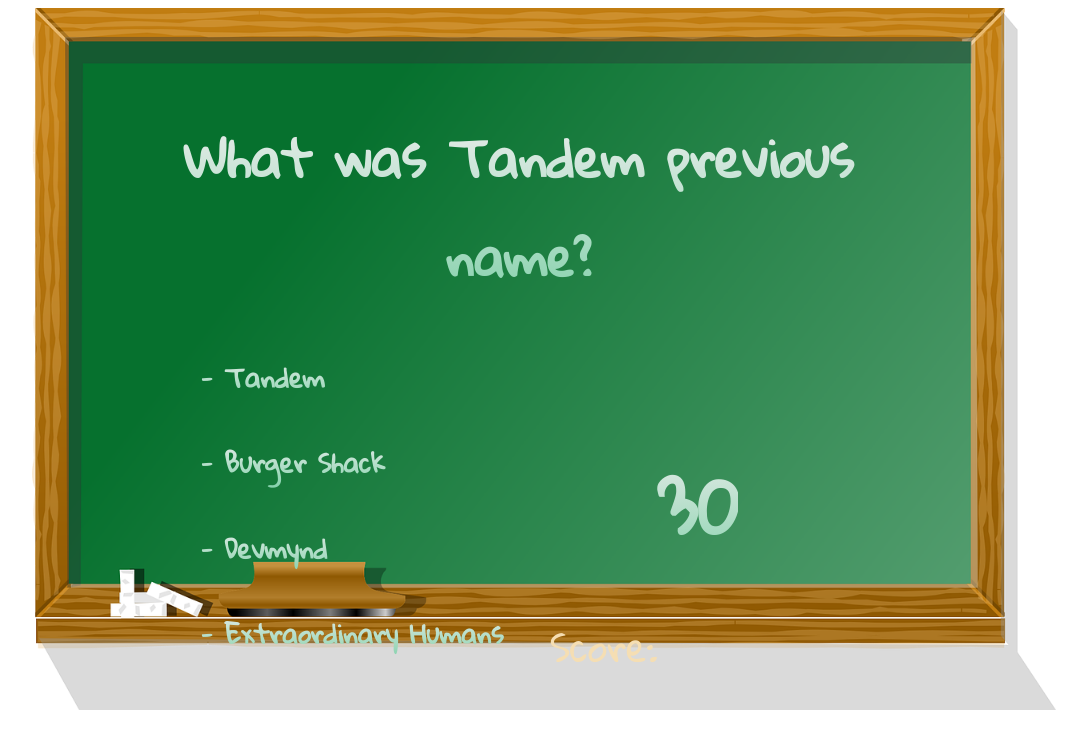
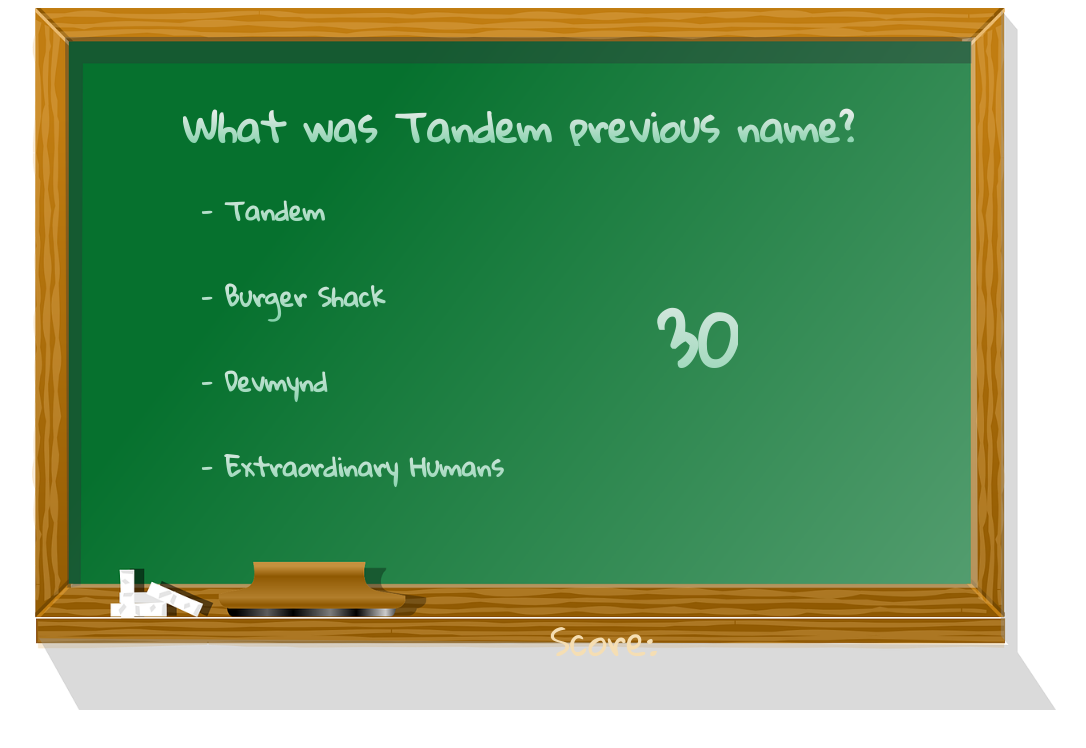
Before and after one commit to nirkraw/ClassRoom-Trivia, a React (Create React App) app: page / in a window 1280 px wide. Shown: the top 748 px of the page, without its empty margins (104-1190 px from the left). Built offline with nearby package versions, Linux system fonts and the light colour scheme.

Commit message:
reformat components

```diff
--- a/src/components/App.js
+++ b/src/components/App.js
@@ -1,10 +1,10 @@
 import '../styles/App.css';
-import Question from "./Question.jsx"
+import Board from "./Board.jsx"
 
 function App() {
   return (
     <div className="App">
-      <Question />
+      <Board />
     </div>
   );
 }
--- a/src/components/Question.jsx
+++ b/src/components/Board.jsx
@@ -1,11 +1,13 @@
 import React, { Component } from "react";
 import Questions from "../assets/questions.json";
-import Questioncss from "../styles/Question.css";
+import Boardcss from "../styles/Board.css";
 import OptionItem from "./OptionItem";
-import Clock from "./Clock"
-import song from "../assets/background-music.mp3"
+import Score from "./Score"
+import Clock from "./Clock";
+import song from "../assets/background-music.mp3";
 
-export default class Question extends Component {
+
+export default class Board extends Component {
   constructor(props) {
     super(props);
     this.state = {
@@ -17,14 +19,12 @@
     this.nextQuestion = this.nextQuestion.bind(this);
   }
 
-  componentDidMount() {
-
-  }
+  componentDidMount() {}
 
   nextQuestion() {
-    const newIdx= this.state.questionIdx + 1;
-    if(newIdx === Questions.length) this.endGame();
-    else this.setState({ questionIdx: newIdx});
+    const newIdx = this.state.questionIdx + 1;
+    if (newIdx === Questions.length) this.endGame();
+    else this.setState({ questionIdx: newIdx });
   }
 
   rightAnswer() {
@@ -33,67 +33,44 @@
     this.nextQuestion();
   }
 
+  endGame() {}
 
-  endGame() {
-
+  getRandomizedOptions(currQuestion) {
+    const options = currQuestion.incorrect;
+    options.push(currQuestion.correct);
+    options.sort(() => Math.random() - 0.5);
+    return options;
   }
 
 
-  getRandomizedOptions(currQuestion) {
-    const options = currQuestion.incorrect;
-      options.push(currQuestion.correct)
-      options.sort(() => Math.random() - 0.5);
-      return options;
-  }
-
-  formatScore() {
-    const score = this.state.score;
-    let numOnes = score % 5;
-    let numFives = (score - (score % 5)) / 5;
-
-    let stringScore = "";
-    for(let i = 0; i < numFives; i++) {
-      stringScore += "V";
-    }
-    for (let i = 0; i < numOnes; i++) {
-      stringScore += "I";
-    }
-
-    return stringScore;
-  }
-
   render() {
-
     const currQuestion = Questions[this.state.questionIdx];
     const options = this.getRandomizedOptions(currQuestion).map((option, i) => (
       <OptionItem
         option={option}
         key={i}
         answer={currQuestion.correct}
-        rightAnswer = {this.rightAnswer}
-        nextQuestion = {this.nextQuestion}
+        rightAnswer={this.rightAnswer}
+        nextQuestion={this.nextQuestion}
       />
     ));
 
-    const score = this.formatScore();
-
     return (
-      <div id="main-board-div">
+      <div id="main-board-container">
         <audio id="theme" src={song}></audio>
         <div id="question-title-container">
-          <h1 id="question-title">{currQuestion.question}</h1>
+          <h1 id="question-text">{currQuestion.question}</h1>
         </div>
         <div id="option-and-clock-container">
-          <div id="options-div">
+          <div id="options-container">
             <ul id="options-ul">{options}</ul>
           </div>
           <div id="clock-container">
             <Clock nextQuestion={this.nextQuestion} />
           </div>
         </div>
-        <div id="score-div">
-          <p>Score:</p>
-          <p>{score}</p>
+        <div id="score-main-container">
+          <Score score={this.state.score}/>
         </div>
       </div>
     );
--- /dev/null
+++ b/src/components/Score.jsx
@@ -0,0 +1,23 @@
+import React from 'react';
+import Scorecss from '../styles/Score.css'
+
+export default function Score(props) {
+    const score = props.score;
+    let numOnes = score % 5;
+    let numFives = (score - (score % 5)) / 5;
+
+    let stringScore = "";
+    for (let i = 0; i < numFives; i++) {
+      stringScore += "V";
+    }
+    for (let i = 0; i < numOnes; i++) {
+      stringScore += "I";
+    }
+
+    return (
+      <div id="score-sub-container">
+        <p>Score:</p>
+        <p>{stringScore}</p>
+      </div>
+    );
+}
--- a/src/styles/Question.css
+++ b/src/styles/Board.css
@@ -1,4 +1,4 @@
-#main-board-div {
+#main-board-container {
   position: absolute;
   left: 8%;
   top: 5%;
@@ -23,14 +23,15 @@
   max-width: 80%;
 }
 
-#question-title {
+#question-text {
   font-family: "Gloria Hallelujah", cursive;
-  font-size: 50px;
+  font-size: 40px;
   text-align: center;
   margin-top: 60px;
   background: -webkit-linear-gradient(#eee, rgb(132, 209, 171));
   -webkit-background-clip: text;
   -webkit-text-fill-color: transparent;
+  line-height: 95%;
   animation: 2s fadein linear 0s normal both;
 }
 
@@ -41,7 +42,7 @@
   margin-top: -2%;
 }
 
-#options-div {
+#options-container {
   height: 20%;
   width: 50%;
 }
@@ -67,19 +68,3 @@
   display: flex;
   flex-direction: column;
 }
-
-#score-div {
-  position: absolute;
-  bottom: 3%;
-  right: 300px;
-  display: flex;
-  justify-content: space-around;
-  height: 10%;
-  width: 20%;
-}
-
-#score-div > p {
-  font-family: "Gloria Hallelujah", cursive;
-  font-size: 3vw;
-  color: wheat;
-}
--- /dev/null
+++ b/src/styles/Score.css
@@ -0,0 +1,15 @@
+#score-sub-container {
+  position: absolute;
+  bottom: 4%;
+  right: 300px;
+  display: flex;
+  justify-content: space-around;
+  height: 10%;
+  width: 20%;
+}
+
+#score-sub-container > p {
+  font-family: "Gloria Hallelujah", cursive;
+  font-size: 3vw;
+  color: wheat;
+}
```
